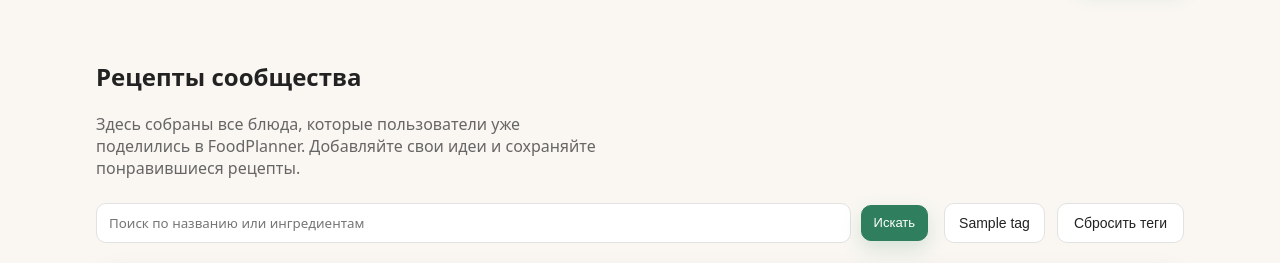
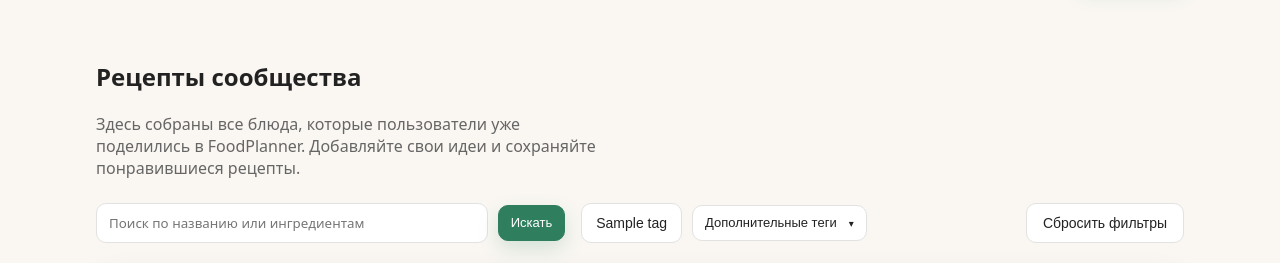
Before and after one commit to Tomich37/foodplanner, a FastAPI app: template templates/recipes_list.html in a window 1280 px wide. Shown: the part 65-328 px from the top of the page. Run offline with FastAPI, Linux system fonts and the light colour scheme; the template is opened without the code that fills it: most values are stand-ins (such as "Sample title", 1, 10 or a date in 2020); parts of the project's set-up code (start-up, migrations or seed data) failed here and were passed over.

Commit message:
разделение тэгов на основные и дополнительные

```diff
--- a/app/routers/pages.py
+++ b/app/routers/pages.py
@@ -172,14 +172,11 @@ async def index(
     session: AsyncSession = Depends(get_session),
 ):
     """Главная страница с подборками и последними рецептами."""
-    # Статичные категории для быстрого перехода по разделам.
+    # Статичные категории для быстрого перехода по основным разделам.
     categories = [
         {"key": "breakfast", "label": "Завтраки", "icon": "\U0001F963"},
         {"key": "lunch", "label": "Обеды", "icon": "\U0001F372"},
         {"key": "dinner", "label": "Ужины", "icon": "\U0001F37D"},
-        {"key": "snack", "label": "Перекусы", "icon": "\U0001F96A"},
-        {"key": "pp", "label": "Полезное питание", "icon": "\U0001F957"},
-        {"key": "fast", "label": "Быстрые блюда", "icon": "\u23F1"},
     ]
 
     # Пример недельного меню для демонстрации возможностей сервиса.
--- a/app/routers/recipes.py
+++ b/app/routers/recipes.py
@@ -185,14 +185,18 @@ class RecipeService:
 
 
 RECIPE_TAGS = (
-    RecipeTag(value="breakfast", label="Завтрак"),
-    RecipeTag(value="lunch", label="Обед"),
-    RecipeTag(value="dinner", label="Ужин"),
-    RecipeTag(value="dessert", label="Десерт"),
-    RecipeTag(value="snack", label="Перекус"),
-    RecipeTag(value="pp", label="ПП"),
-    RecipeTag(value="fast", label="Быстрый"),
+    RecipeTag(value="breakfast", label="Завтраки"),
+    RecipeTag(value="lunch", label="Обеды"),
+    RecipeTag(value="dinner", label="Ужины"),
+    RecipeTag(value="dessert", label="Десерты"),
+    RecipeTag(value="snack", label="Перекусы"),
+    RecipeTag(value="pp", label="Полезное питание"),
+    RecipeTag(value="fast", label="Быстрые блюда"),
+    RecipeTag(value="soup", label="Супы"),
 )
+PRIMARY_TAG_VALUES = ("breakfast", "lunch", "dinner")
+PRIMARY_TAG_SET = set(PRIMARY_TAG_VALUES)
+
 recipe_service = RecipeService(UPLOADS_DIR, RECIPE_TAGS)
 
 
@@ -242,6 +246,11 @@ async def recipes_list(
     selected_tags = recipe_service.normalize_tags(tags)
     search_query = (q or "").strip()
     recipes = await fetch_filtered_recipes(session, selected_tags, search_query)
+    available_tags = recipe_service.available_tags
+    primary_tags = [tag for tag in available_tags if tag["value"] in PRIMARY_TAG_SET]
+    extra_tags = [tag for tag in available_tags if tag["value"] not in PRIMARY_TAG_SET]
+    extra_tag_values = [tag["value"] for tag in extra_tags]
+    selected_extra_tags = [tag for tag in selected_tags if tag in extra_tag_values]
     return templates.TemplateResponse(
         "recipes_list.html",
         {
@@ -249,7 +258,11 @@ async def recipes_list(
             "current_user": current_user,
             "recipes": recipes,
             "tag_labels": recipe_service.tag_labels,
-            "available_tags": recipe_service.available_tags,
+            "available_tags": available_tags,
+            "primary_tags": primary_tags,
+            "extra_tags": extra_tags,
+            "extra_tag_values": extra_tag_values,
+            "selected_extra_tags": selected_extra_tags,
             "selected_tags": selected_tags,
             "search_query": search_query,
         },
--- a/static/css/pages/recipes.css
+++ b/static/css/pages/recipes.css
@@ -20,7 +20,7 @@
 .recipes-filters {
     display: flex;
     justify-content: space-between;
-    align-items: center;
+    align-items: flex-start;
     gap: 16px;
     flex-wrap: wrap;
     margin-bottom: 20px;
@@ -31,12 +31,13 @@
     align-items: center;
     gap: 10px;
     flex-wrap: wrap;
-    flex: 1;
+    flex: 1 1 320px;
+    max-width: 480px;
     min-width: 260px;
 }
 
 .recipes-search input[type="search"] {
-    min-width: 260px;
+    min-width: 0;
     flex: 1;
 }
 
@@ -46,11 +47,115 @@
     flex-wrap: wrap;
 }
 
+.recipes-filters__controls {
+    display: flex;
+    flex: 1 1 auto;
+}
+
 .recipes-filters__tags {
     display: flex;
     align-items: center;
-    gap: 12px;
+    gap: 10px;
     flex-wrap: wrap;
+    width: 100%;
+}
+
+.recipes-filters__extra {
+    position: relative;
+    display: inline-flex;
+    align-items: center;
+}
+
+.recipes-filters__extra-toggle {
+    display: inline-flex;
+    align-items: center;
+    gap: 6px;
+    padding-right: 12px;
+}
+
+.recipes-filters__extra-count {
+    font-weight: 600;
+}
+
+.recipes-filters__extra-panel {
+    position: absolute;
+    top: calc(100% + 6px);
+    right: 0;
+    min-width: 240px;
+    background: #ffffff;
+    border: 1px solid var(--border);
+    border-radius: var(--radius-lg);
+    box-shadow: 0 12px 28px rgba(15, 23, 42, 0.15);
+    padding: 14px;
+    display: none;
+    z-index: 5;
+}
+
+.recipes-filters__extra.is-open .recipes-filters__extra-panel {
+    display: block;
+}
+
+.recipes-filters__extra-arrow {
+    font-size: 10px;
+    transform: translateY(1px);
+    transition: transform 0.15s ease;
+}
+
+.recipes-filters__extra.is-open .recipes-filters__extra-arrow {
+    transform: rotate(180deg);
+}
+
+.recipes-filters__extra-list {
+    display: flex;
+    flex-direction: column;
+    gap: 6px;
+    max-height: 220px;
+    overflow-y: auto;
+    margin: 10px 0;
+}
+
+.recipes-filters__extra-option {
+    display: flex;
+    align-items: center;
+    gap: 8px;
+    font-size: 14px;
+}
+
+.recipes-filters__extra-option input {
+    accent-color: var(--accent);
+}
+
+.recipes-filters__extra-actions {
+    display: flex;
+    gap: 8px;
+    flex-wrap: wrap;
+}
+
+.recipes-filters__hint {
+    font-size: 12px;
+    color: var(--text-muted);
+    margin: 0;
+}
+
+.recipes-filters__reset {
+    margin-left: auto;
+    white-space: nowrap;
+}
+
+@media (max-width: 640px) {
+    .recipes-filters {
+        flex-direction: column;
+    }
+
+    .recipes-filters__controls {
+        width: 100%;
+    }
+
+    .recipes-filters__extra-panel {
+        position: static;
+        width: 100%;
+        margin-top: 8px;
+    }
 }
 
 .recipes-results {
--- a/templates/recipes_list.html
+++ b/templates/recipes_list.html
@@ -42,10 +42,11 @@
                     {% endif %}
                 </div>
             </form>
-            {% if available_tags %}
-            <div class="recipes-filters__tags">
-                <div class="tag-selector">
-                    {% for tag in available_tags %}
+            {% if primary_tags or extra_tags or selected_tags %}
+            <div class="recipes-filters__controls">
+                <div class="recipes-filters__tags">
+                    {% if primary_tags %}
+                    {% for tag in primary_tags %}
                     <button
                         type="button"
                         class="btn btn--ghost tag-button {% if selected_tags and tag.value in selected_tags %}tag-button--active{% endif %}"
@@ -54,10 +55,60 @@
                         {{ tag.label }}
                     </button>
                     {% endfor %}
+                    {% endif %}
+                    {% if extra_tags %}
+                    <div
+                        class="recipes-filters__extra"
+                        data-extra-dropdown
+                        data-extra-tag-values="{{ extra_tag_values | join(',') }}"
+                    >
+                        <button
+                            type="button"
+                            class="btn btn--ghost btn--small recipes-filters__extra-toggle"
+                            data-extra-dropdown-toggle
+                            aria-expanded="false"
+                            aria-haspopup="true"
+                        >
+                            <span>Дополнительные теги</span>
+                            <span class="recipes-filters__extra-count" data-extra-selected-count>
+                                {% if selected_extra_tags %}({{ selected_extra_tags | length }}){% endif %}
+                            </span>
+                            <span class="recipes-filters__extra-arrow" aria-hidden="true">&#9662;</span>
+                        </button>
+                        <div class="recipes-filters__extra-panel" data-extra-dropdown-panel>
+                            <p class="recipes-filters__hint">
+                                Отметьте подходящие теги и нажмите «Применить»
+                            </p>
+                            <div class="recipes-filters__extra-list">
+                                {% for tag in extra_tags %}
+                                <label class="recipes-filters__extra-option">
+                                    <input
+                                        type="checkbox"
+                                        value="{{ tag.value }}"
+                                        {% if tag.value in selected_tags %}checked{% endif %}
+                                        data-extra-tag-checkbox
+                                    />
+                                    <span>{{ tag.label }}</span>
+                                </label>
+                                {% endfor %}
+                            </div>
+                            <div class="recipes-filters__extra-actions">
+                                <button type="button" class="btn btn--primary btn--small" data-extra-apply>
+                                    Применить
+                                </button>
+                                <button type="button" class="btn btn--ghost btn--small" data-extra-clear>
+                                    Сбросить
+                                </button>
+                            </div>
+                        </div>
+                    </div>
+                    {% endif %}
+                    {% if selected_tags %}
+                    <button type="button" class="btn btn--ghost recipes-filters__reset" data-reset-tags>
+                        Сбросить фильтры
+                    </button>
+                    {% endif %}
                 </div>
-                {% if selected_tags %}
-                <button type="button" class="btn btn--ghost" data-reset-tags>Сбросить теги</button>
-                {% endif %}
             </div>
             {% endif %}
         </div>
```
Also changed, not shown: static/js/recipes.js (+102 -0 lines).
